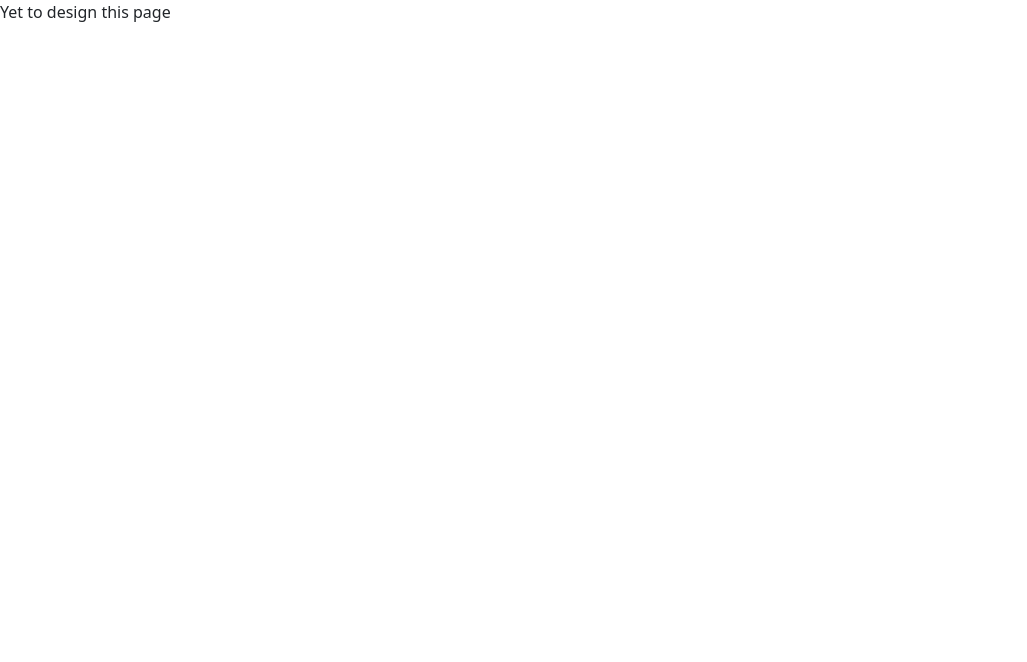
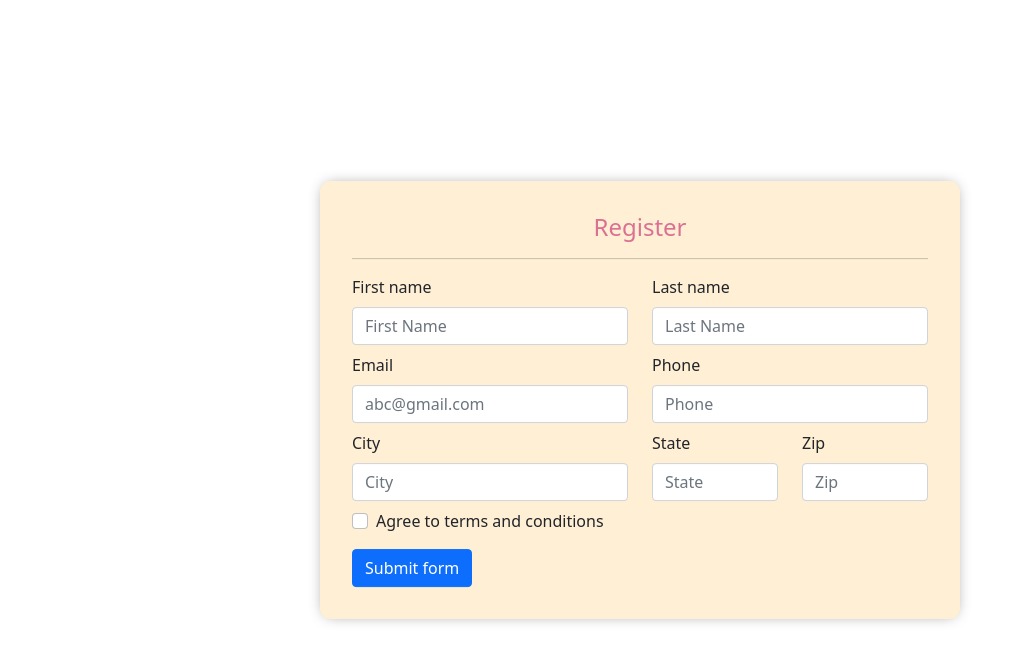
Before and after one commit to K-Ravi-Chandra/Golden_Ager, a React (Create React App) app: page /Golden_Ager/signup in a window 1280 px wide. Shown: the top 662 px of the page, without its empty margins (0-1027 px from the left). Built offline with nearby package versions, Linux system fonts and the light colour scheme.

Commit message:
added signup page

```diff
--- a/package.json
+++ b/package.json
@@ -13,6 +13,7 @@
     "@testing-library/react": "^11.2.7",
     "@testing-library/user-event": "^12.8.3",
     "bootstrap": "^5.1.1",
+    "formik": "^2.2.9",
     "react": "^17.0.2",
     "react-bootstrap": "^2.0.0-rc.0",
     "react-dom": "^17.0.2",
@@ -21,7 +22,8 @@
     "react-scripts": "4.0.3",
     "reactstrap": "^8.10.0",
     "styled-components": "^5.3.1",
-    "web-vitals": "^1.1.2"
+    "web-vitals": "^1.1.2",
+    "yup": "^0.32.9"
   },
   "scripts": {
     "predeploy": "npm run build",
--- a/src/App.js
+++ b/src/App.js
@@ -4,6 +4,7 @@ import {BrowserRouter as Router, Route, Switch} from 'react-router-dom';
 import Login from './pages/loginpage/LoginPage'
 import LandingPage from './pages/landingpage/LandingPage'
 import Userdashboad from './pages/dashboard/userdashboard'
+import SignUp from './pages/SignUp/SignUp';
 
 function App() {
   return (
@@ -14,6 +15,9 @@ function App() {
               </Route>
               <Route exact path= "/Golden_Ager/login">
                   <Login/>
+              </Route>
+              <Route exact path= "/Golden_Ager/signup">
+                  <SignUp/>
               </Route>
               <Route  exact path= "/Golden_Ager/dashboard">
                   <Userdashboad/>
--- /dev/null
+++ b/src/pages/SignUp/SignUp.js
@@ -0,0 +1,200 @@
+import React from 'react'
+import styled from 'styled-components'
+import {Form,Button,Row,Col}  from 'react-bootstrap';
+import { useState } from 'react';
+import { Formik } from "formik";
+import * as yup from "yup";
+
+
+
+const schema = yup.object().shape({
+  firstName: yup.string()
+  .required()
+  .min(2, "*Name must have at least 2 characters")
+  .max(100, "*Names can't be longer than 100 characters")
+  .required("*Name is required"),
+  email: yup.string().required(),
+  phone: yup.string().required(),
+  city: yup.string().required(),
+  state: yup.string().required(),
+  zip: yup.string().required(),
+  terms: yup.bool().required().oneOf([true], 'Terms must be accepted'),
+});
+
+
+const Wrapper = styled.div`
+  height : 100vh
+`;
+
+const Center = styled.div`
+  position : absolute;
+  padding: 2em;
+  background: papayawhip;
+  top : 50%;
+  left : 50%;
+  transform : translate(-50%, -50%);
+  border-radius :10px;
+  box-shadow: 0px 0px 15px -5px grey
+
+`;
+
+const Title = styled.h1`
+  font-size: 1.5em;
+  text-align: center;
+  color: palevioletred;
+  justify-content:center;
+
+
+`;
+export default function SignUp() {
+    return (
+      <Wrapper>
+        <Center>
+        <Title>Register</Title>
+                <hr/>
+        <Formik
+      validationSchema={schema}
+      onSubmit={console.log}
+      initialValues={{
+        firstName: '',
+        lastName: '',
+        username: '',
+        email: '',
+        phone: '',
+        city: '',
+        state: '',
+        zip: '',
+        terms: false,
+      }}
+    >
+      {({
+        handleSubmit,
+        handleChange,
+        handleBlur,
+        values,
+        isValid,
+        touched,
+        errors,
+      }) => (
+        <Form noValidate onSubmit={handleSubmit}>
+          <Row className="mb-2">
+            <Form.Group as={Col} md="6" controlId="firstName">
+              <Form.Label>First name</Form.Label>
+              <Form.Control
+                type="text"
+                name="firstName"
+                placeholder="First Name"
+                value={values.firstName}
+                onChange={handleChange}
+                isInvalid={!!errors.firstName}
+              />
+              <Form.Control.Feedback type="invalid" >{errors.firstName}</Form.Control.Feedback>
+            </Form.Group>
+            <Form.Group as={Col} md="6" controlId="lastName">
+              <Form.Label>Last name</Form.Label>
+              <Form.Control
+                type="text"
+                name="lastName"
+                placeholder="Last Name"
+                value={values.lastName}
+                onChange={handleChange}
+                // isValid={touched.lastName && !errors.lastName}
+              />
+            </Form.Group>
+          </Row>
+          <Row className="mb-2">
+            <Form.Group as={Col} md="6" controlId="formEmail">
+              <Form.Label>Email</Form.Label>
+              <Form.Control
+                type="email"
+                name="email"
+                placeholder="abc@gmail.com"
+                value={values.email}
+                onChange={handleChange}
+                isInValid={!!errors.email}
+              />
+             <Form.Control.Feedback type = "invalid">{errors.email}</Form.Control.Feedback>
+            </Form.Group>
+            <Form.Group as={Col} md="6" controlId="lastName">
+              <Form.Label>Phone</Form.Label>
+              <Form.Control
+                type="text"
+                name="phone"
+                placeholder="Phone"
+                value={values.phone}
+                onChange={handleChange}
+                isInValid={!!errors.phone}
+              />
+
+              <Form.Control.Feedback type="invalid">{errors.phone}</Form.Control.Feedback>
+            </Form.Group>
+          </Row>
+          <Row className="mb-2">
+            <Form.Group as={Col} md="6" controlId="validationFormik03">
+              <Form.Label>City</Form.Label>
+              <Form.Control
+                type="text"
+                placeholder="City"
+                name="city"
+                value={values.city}
+                onChange={handleChange}
+                onBlur={handleBlur}
+                isInvalid={!!errors.city}
+              />
+
+              <Form.Control.Feedback type="invalid">
+                {errors.city}
+              </Form.Control.Feedback>
+            </Form.Group>
+            <Form.Group as={Col} md="3" controlId="validationFormik04">
+              <Form.Label>State</Form.Label>
+              <Form.Control
+                type="text"
+                placeholder="State"
+                name="state"
+                value={values.state}
+                onChange={handleChange}
+                onBlur={handleBlur}
+                isInvalid={!!errors.state}
+              />
+              <Form.Control.Feedback type="invalid">
+                {errors.state}
+              </Form.Control.Feedback>
+            </Form.Group>
+            <Form.Group as={Col} md="3" controlId="validationFormik05">
+              <Form.Label>Zip</Form.Label>
+              <Form.Control
+                type="text"
+                placeholder="Zip"
+                name="zip"
+                value={values.zip}
+                onBlur={handleBlur}
+                onChange={handleChange}
+                isInvalid={!!errors.zip}
+              />
+
+              <Form.Control.Feedback type="invalid">
+                {errors.zip}
+              </Form.Control.Feedback>
+            </Form.Group>
+          </Row>
+          <Form.Group className="mb-3">
+            <Form.Check
+              required
+              name="terms"
+              label="Agree to terms and conditions"
+              onChange={handleChange}
+              isInvalid={!!errors.terms}
+              feedback={errors.terms}
+              feedbackType="invalid"
+              id="validationFormik0"
+            />
+          </Form.Group>
+          <Button type="submit">Submit form</Button>
+        </Form>
+      )}
+    </Formik>
+        </Center>
+      </Wrapper>
+    )
+}
--- a/src/pages/loginpage/LoginPage.js
+++ b/src/pages/loginpage/LoginPage.js
@@ -56,8 +56,14 @@ export default function LoginPage() {
         event.stopPropagation();
       }
 
+      else{
+
+        event.preventDefault();
+        event.stopPropagation();
+        console.log(email)
+      }
+
       setValidated(true);
-      console.log(email)
 
     };
 
```
Also changed, not shown: 1 other file (tests, documents, lock files or other folders).
